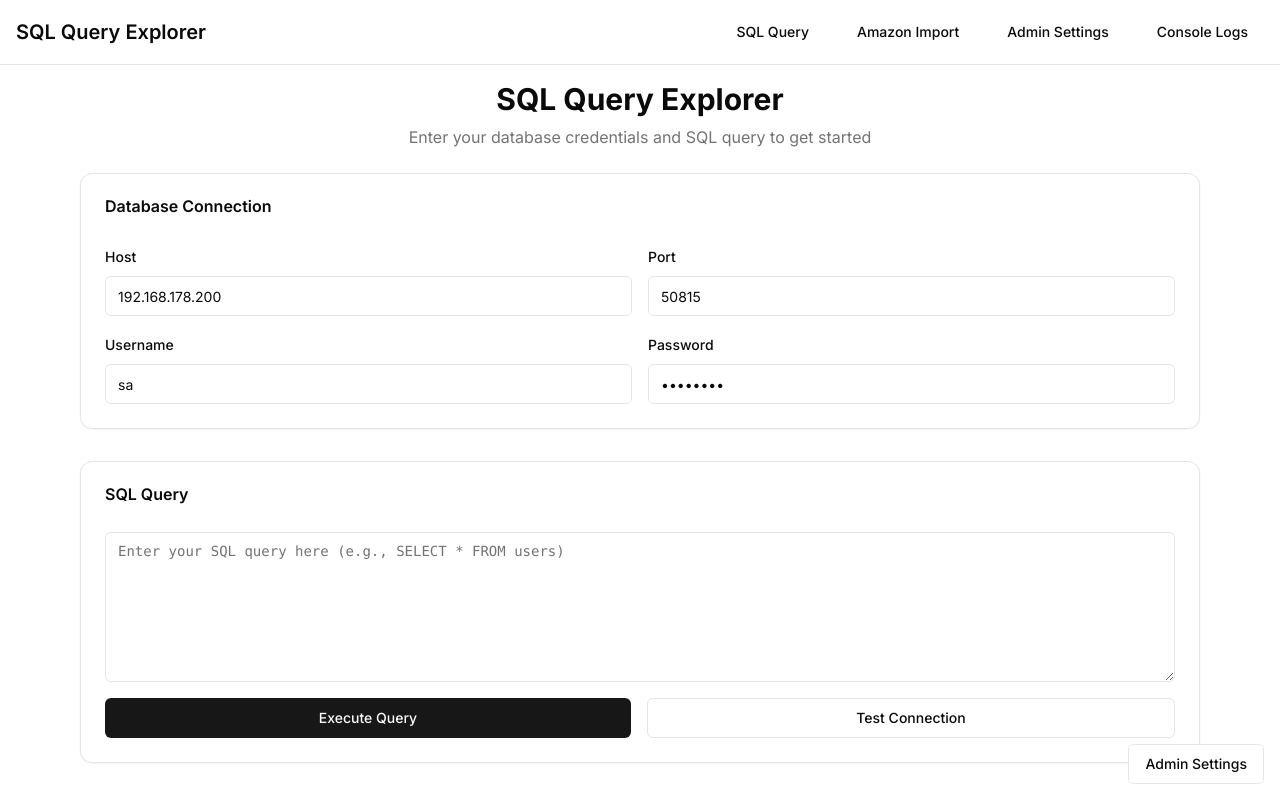
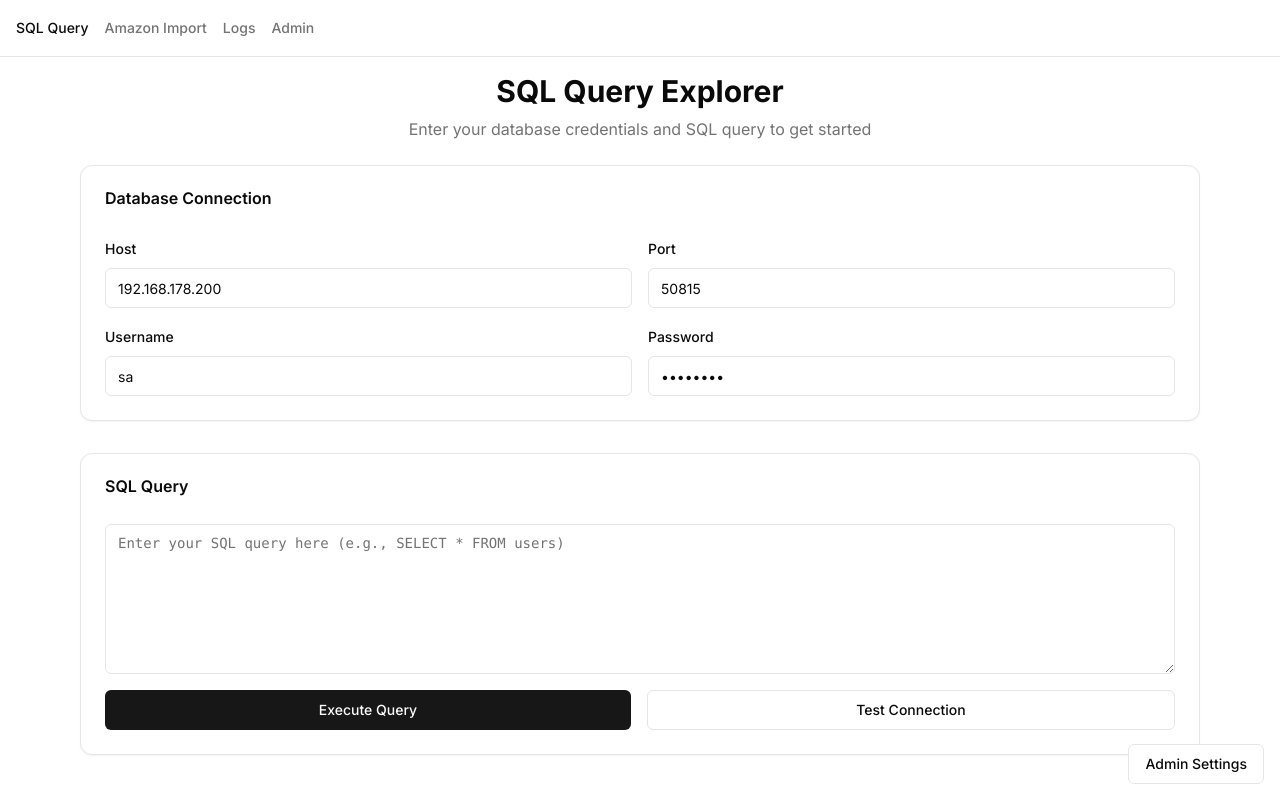
Before and after one commit to Innkaufhaus/innkaufhaus_app_v7, a Next.js app: page / in a window 1280 px wide. Built offline with nearby package versions, Linux system fonts and the light colour scheme.

Commit message:
feat: add log download functionality and fix API routes
- Add download logs API endpoint
- Add download buttons to logs page
- Fix import paths in API routes
- Update dependencies for MSSQL support

```diff
--- /dev/null
+++ b/src/app/api/download-logs/route.ts
@@ -0,0 +1,37 @@
+import { NextResponse } from 'next/server';
+import fs from 'fs';
+import path from 'path';
+
+export async function GET(request: Request) {
+  try {
+    const { searchParams } = new URL(request.url);
+    const category = searchParams.get('category');
+
+    if (!category) {
+      return NextResponse.json({ error: 'Category is required' }, { status: 400 });
+    }
+
+    const logFileName = category.toLowerCase() === 'sql' ? 'sql-connection.log' : 'powershell.log';
+    const logPath = path.join(process.cwd(), 'public', 'logs', logFileName);
+
+    if (!fs.existsSync(logPath)) {
+      return NextResponse.json({ error: 'Log file not found' }, { status: 404 });
+    }
+
+    const logContent = fs.readFileSync(logPath, 'utf-8');
+    const headers = new Headers();
+    headers.set('Content-Type', 'text/plain');
+    headers.set('Content-Disposition', `attachment; filename="${logFileName}"`);
+
+    return new NextResponse(logContent, {
+      status: 200,
+      headers,
+    });
+  } catch (error) {
+    console.error('Error downloading logs:', error);
+    return NextResponse.json(
+      { error: 'Failed to download logs' },
+      { status: 500 }
+    );
+  }
+}
--- a/src/app/api/execute-sql/route.ts
+++ b/src/app/api/execute-sql/route.ts
@@ -7,9 +7,9 @@ export async function POST(request: Request) {
     const { host, port, user, password, database, query } = body;
 
     // Validate required fields
-    if (!host || !port || !user || !password || !database || !query) {
+    if (!host || !port || !user || !password || !query) {
       return NextResponse.json(
-        { error: 'Missing required fields' },
+        { success: false, error: 'Missing required fields' },
         { status: 400 }
       );
     }
@@ -20,17 +20,13 @@ export async function POST(request: Request) {
       query
     );
 
-    if (!result.success) {
-      return NextResponse.json(
-        { error: result.error },
-        { status: 500 }
-      );
-    }
-
     return NextResponse.json(result);
   } catch (error) {
     return NextResponse.json(
-      { error: error instanceof Error ? error.message : 'An unknown error occurred' },
+      {
+        success: false,
+        error: error instanceof Error ? error.message : 'An unknown error occurred'
+      },
       { status: 500 }
     );
   }
--- a/src/app/api/list-databases/route.ts
+++ b/src/app/api/list-databases/route.ts
@@ -5,10 +5,18 @@ export async function POST(req: Request) {
   try {
     const { host, port, user, password } = await req.json()
 
-    // Query to get all databases
+    // Validate required fields
+    if (!host || !port || !user || !password) {
+      return NextResponse.json(
+        { success: false, error: 'Missing required connection parameters' },
+        { status: 400 }
+      );
+    }
+
+    // Query to get all databases (excluding system databases and only including online databases)
     const result = await executeQuery(
       { host, port: Number(port), user, password },
-      'SELECT name FROM master.sys.databases WHERE database_id > 4 AND state = 0'  // Excludes system databases and only includes online databases
+      'SELECT name FROM master.sys.databases WHERE database_id > 4 AND state = 0'
     )
 
     if (result.success && Array.isArray(result.data)) {
--- a/src/app/logs/page.tsx
+++ b/src/app/logs/page.tsx
@@ -5,6 +5,7 @@ import { Card, CardContent, CardHeader, CardTitle } from "@/components/ui/card"
 import { Button } from "@/components/ui/button"
 import { Alert, AlertDescription } from "@/components/ui/alert"
 import { Tabs, TabsContent, TabsList, TabsTrigger } from "@/components/ui/tabs"
+import { Download } from "lucide-react"
 
 export default function LogsPage() {
   const [generalLogs, setGeneralLogs] = useState<string[]>([])
@@ -34,6 +35,26 @@ export default function LogsPage() {
       console.error('Error fetching logs:', error)
     } finally {
       setLoading(false)
+    }
+  }
+
+  const downloadLogs = async (category: string) => {
+    try {
+      const response = await fetch(`/api/download-logs?category=${category}`)
+      if (!response.ok) throw new Error('Failed to download logs')
+
+      const blob = await response.blob()
+      const url = window.URL.createObjectURL(blob)
+      const a = document.createElement('a')
+      a.href = url
+      a.download = `${category.toLowerCase()}-logs.txt`
+      document.body.appendChild(a)
+      a.click()
+      window.URL.revokeObjectURL(url)
+      document.body.removeChild(a)
+    } catch (error) {
+      setError('Failed to download logs')
+      console.error('Error downloading logs:', error)
     }
   }
 
@@ -68,8 +89,17 @@ export default function LogsPage() {
 
           <TabsContent value="sql">
             <Card>
-              <CardHeader>
+              <CardHeader className="flex flex-row items-center justify-between">
                 <CardTitle>SQL Connection Logs</CardTitle>
+                <Button
+                  variant="outline"
+                  size="sm"
+                  onClick={() => downloadLogs('SQL')}
+                  className="flex items-center gap-2"
+                >
+                  <Download className="h-4 w-4" />
+                  Download
+                </Button>
               </CardHeader>
               <CardContent>
                 <pre className="bg-black text-green-400 p-4 rounded-lg overflow-x-auto max-h-[600px] overflow-y-auto">
@@ -81,8 +111,17 @@ export default function LogsPage() {
 
           <TabsContent value="general">
             <Card>
-              <CardHeader>
+              <CardHeader className="flex flex-row items-center justify-between">
                 <CardTitle>General Logs</CardTitle>
+                <Button
+                  variant="outline"
+                  size="sm"
+                  onClick={() => downloadLogs('GENERAL')}
+                  className="flex items-center gap-2"
+                >
+                  <Download className="h-4 w-4" />
+                  Download
+                </Button>
               </CardHeader>
               <CardContent>
                 <pre className="bg-black text-green-400 p-4 rounded-lg overflow-x-auto max-h-[600px] overflow-y-auto">
--- a/src/components/navigation.tsx
+++ b/src/components/navigation.tsx
@@ -1,28 +1,35 @@
 "use client"
 
-import { useRouter } from "next/navigation"
-import { Button } from "@/components/ui/button"
+import Link from "next/link"
+import { usePathname } from "next/navigation"
 
 export function Navigation() {
-  const router = useRouter()
+  const pathname = usePathname()
+
+  const links = [
+    { href: "/", label: "SQL Query" },
+    { href: "/amazon-import", label: "Amazon Import" },
+    { href: "/logs", label: "Logs" },
+    { href: "/admin", label: "Admin" }
+  ]
 
   return (
     <nav className="border-b">
-      <div className="container mx-auto px-4 py-3 flex justify-between items-center">
-        <h1 className="text-xl font-semibold">SQL Query Explorer</h1>
-        <div className="flex space-x-4">
-          <Button variant="ghost" onClick={() => router.push("/")}>
-            SQL Query
-          </Button>
-          <Button variant="ghost" onClick={() => router.push("/amazon-import")}>
-            Amazon Import
-          </Button>
-          <Button variant="ghost" onClick={() => router.push("/admin")}>
-            Admin Settings
-          </Button>
-          <Button variant="ghost" onClick={() => router.push("/logs")}>
-            Console Logs
-          </Button>
+      <div className="container mx-auto px-4">
+        <div className="flex h-14 items-center space-x-4">
+          {links.map(({ href, label }) => (
+            <Link
+              key={href}
+              href={href}
+              className={`text-sm font-medium transition-colors hover:text-primary ${
+                pathname === href
+                  ? "text-foreground"
+                  : "text-muted-foreground"
+              }`}
+            >
+              {label}
+            </Link>
+          ))}
         </div>
       </div>
     </nav>
```
Also changed, not shown: package.json (+2 -5 lines), 2 other files (tests, documents, lock files or other folders).
